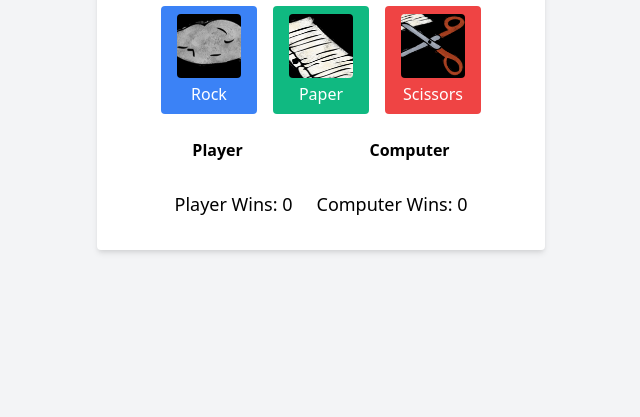
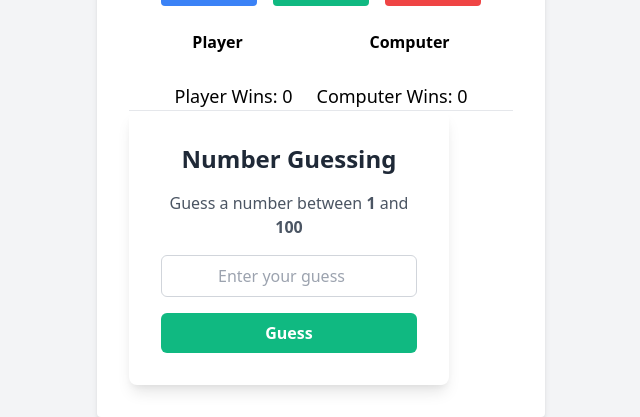
Before and after one commit to mouad-talhaoui/Rock_Paper_-Scissors, a plain HTML site: page index.html in a window 1280 px wide. Shown: the part 443-860 px from the top of the page, without its empty margins (319-959 px from the left). Before the commit the page ends 800 px from the top, so only its background shows below. Drawn offline with nearby package versions, Linux system fonts and the light colour scheme.

Commit message:
adding guessing number game

```diff
--- a/index.html
+++ b/index.html
@@ -57,10 +57,56 @@
           <p>Computer Wins: <span x-text="computerScore"></span></p>
         </div>
       </div>
+
+      <hr>
+<div class="bg-white p-8 rounded-lg shadow-lg w-80 text-center">            <h1 class="text-2xl font-bold mb-4 text-gray-800">Number Guessing</h1>
+    <div id="numberToGuess" class="text-gray-600 mb-4">
+      Guess a number between <span class="font-semibold">1</span> and <span class="font-semibold">100</span>
     </div>
+    <input
+      type="number"
+      id="userGuess"
+      class="w-full border border-gray-300 rounded-md p-2 mb-4 text-center focus:outline-none focus:ring-2 focus:ring-green-500"
+      placeholder="Enter your guess"
+    />            <div id="indication"></div>
+            <button id="guessButton"       class="bg-green-500 hover:bg-green-600 text-white font-semibold py-2 px-4 rounded-md transition duration-200 w-full"
+ onclick="makeGuess()">Guess</button>
+        </div>
+    </div>
+
   </div>
+
+  <div>
+
 </div>
 
+<script>
+  // Generate a random number between min and max (inclusive)
+  function random(min, max) {
+    return Math.floor(Math.random() * (max - min + 1)) + min;
+  }
+
+  let nb = random(1, 100);
+
+  function makeGuess() {
+    const userGuess = Number(document.getElementById("userGuess").value);
+    const indication = document.getElementById("indication");
+
+    if (!userGuess) {
+      indication.innerHTML = "Please enter a valid number!";
+      return;
+    }
+
+    if (userGuess < nb) {
+      indication.innerHTML = "Too low!";
+    } else if (userGuess > nb) {
+      indication.innerHTML = "Too high!";
+    } else {
+      indication.innerHTML = "🎉 Correct! The number was " + nb + ". Starting a new game...";
+      nb = random(1, 100); // Reset the number for a new round
+    }
+  }
+</script>
 <script>
 function rpsGame() {
   return {
```
